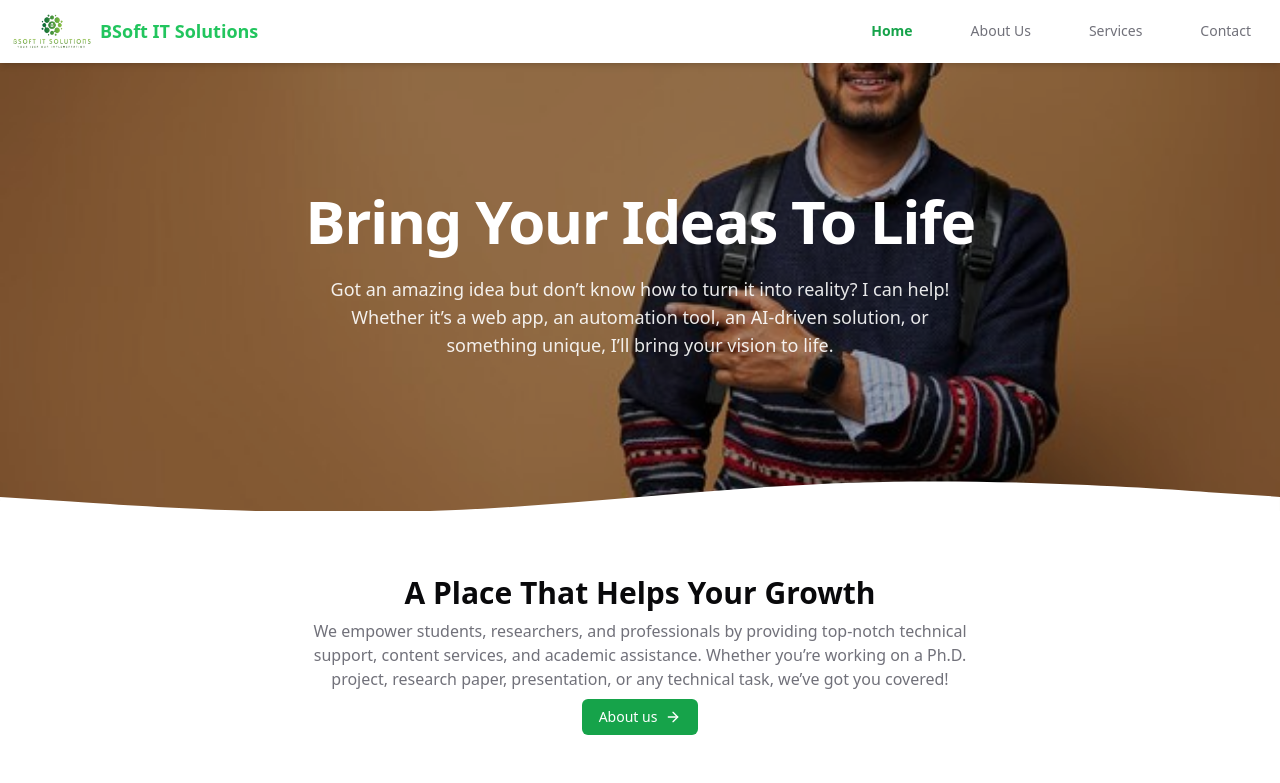
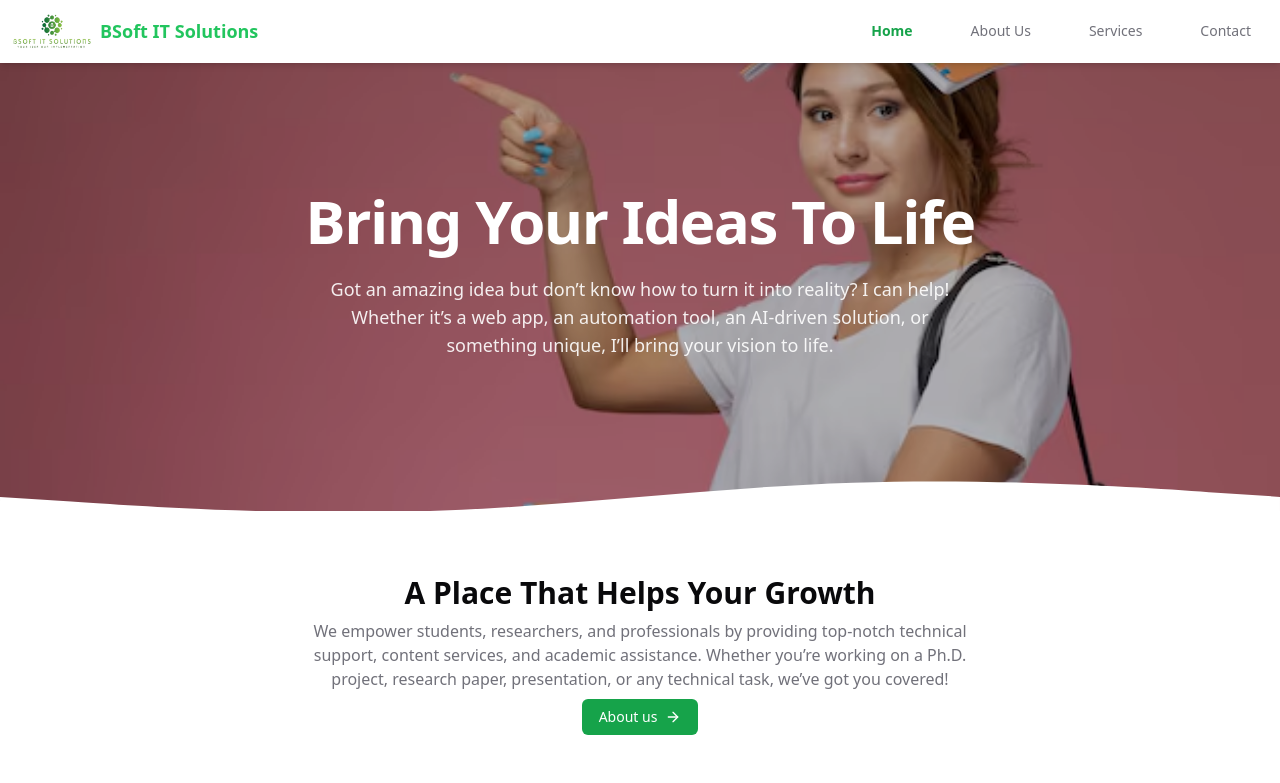
Before and after one commit to BSoftITSolutions/BSoft_ITSolutions, a React (Vite) app: page / in a window 1280 px wide. Shown: the top 783 px of the page. Built offline with nearby package versions, Linux system fonts and the light colour scheme.

Commit message:
Update Home.tsx

```diff
--- a/src/pages/Home.tsx
+++ b/src/pages/Home.tsx
@@ -13,8 +13,14 @@ export default function HomePage() {
       <main className="flex-1">
         {/* Hero Section */}
         <section className="relative">
-          {/* Background Image */}
-          <div className="absolute inset-0 bg-cover bg-center z-0" style={{ backgroundImage: `url('/public/heroimage1.png')` }}></div>
+          <div className="absolute inset-0 bg-cover bg-center z-0 hero-background"></div>
+          <div className="absolute inset-0 z-0">
+            <img
+              src="/public/heroimage.png"
+              alt="Hero Background"
+              className="w-full h-full object-cover "
+            />
+          </div>
 
           {/* Optional overlay for better text readability */}
           <div className="absolute inset-0 bg-black opacity-30 z-0"></div>
```
